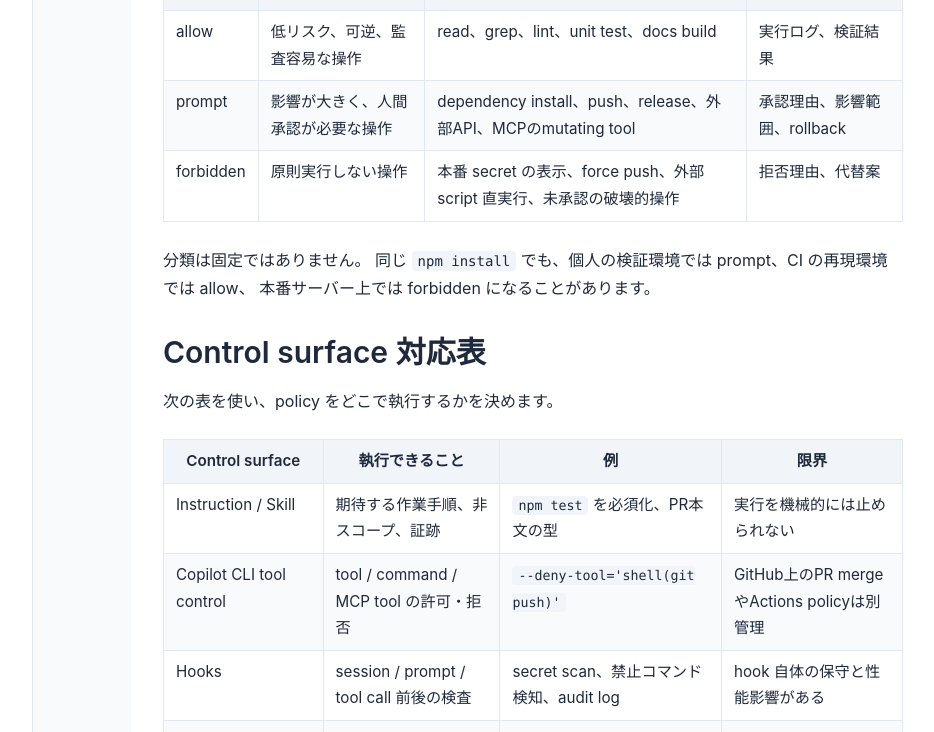
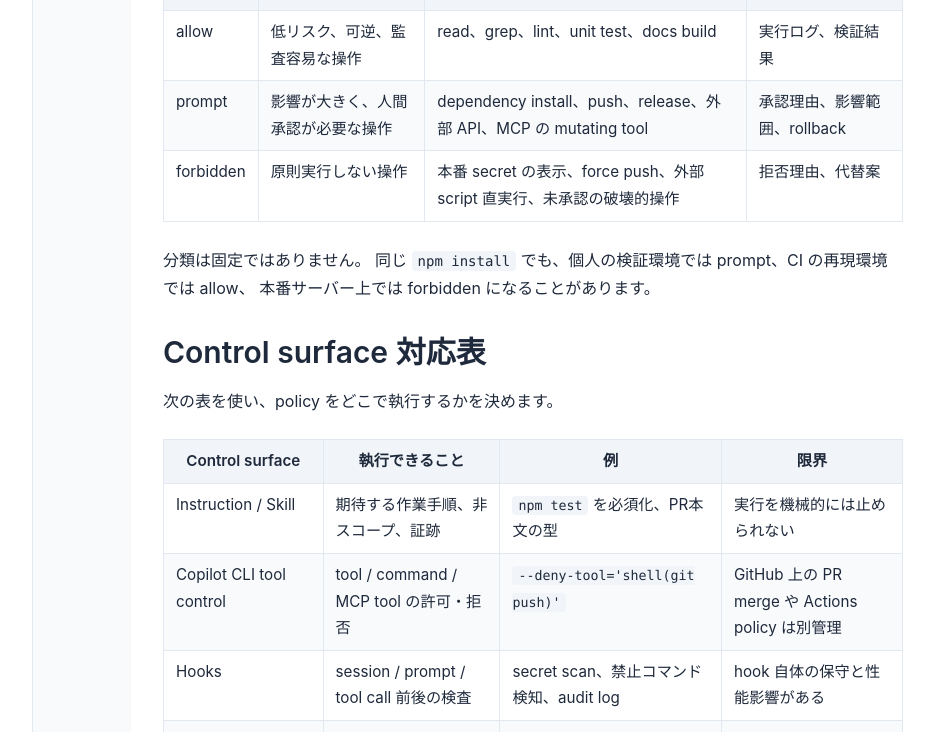
Before and after one commit to itdojp/GitHub-AgentOps-book, a Jekyll site: the page built from docs/chapters/chapter05/index.md, in a window 1280 px wide and 900 px high, scrolled down 935 px, cut to the strip 168-900 px from the top of the window. Shown: the whole strip, without its empty margins (247-1181 px from the left). Built offline with Jekyll 4.4.1, drawn with Linux system fonts in a browser that asks for light colours.

```diff
--- a/docs/chapters/chapter05/index.md
+++ b/docs/chapters/chapter05/index.md
@@ -39,7 +39,7 @@ Policy は、**文書、tool permission、hook、CI、GitHub repository controls
 | 区分 | 意味 | 例 | 必要な証跡 |
 | --- | --- | --- | --- |
 | allow | 低リスク、可逆、監査容易な操作 | read、grep、lint、unit test、docs build | 実行ログ、検証結果 |
-| prompt | 影響が大きく、人間承認が必要な操作 | dependency install、push、release、外部API、MCPのmutating tool | 承認理由、影響範囲、rollback |
+| prompt | 影響が大きく、人間承認が必要な操作 | dependency install、push、release、外部 API、MCP の mutating tool | 承認理由、影響範囲、rollback |
 | forbidden | 原則実行しない操作 | 本番 secret の表示、force push、外部 script 直実行、未承認の破壊的操作 | 拒否理由、代替案 |
 
 分類は固定ではありません。
@@ -53,7 +53,7 @@ Policy は、**文書、tool permission、hook、CI、GitHub repository controls
 | Control surface | 執行できること | 例 | 限界 |
 | --- | --- | --- | --- |
 | Instruction / Skill | 期待する作業手順、非スコープ、証跡 | `npm test` を必須化、PR本文の型 | 実行を機械的には止められない |
-| Copilot CLI tool control | tool / command / MCP tool の許可・拒否 | `--deny-tool='shell(git push)'` | GitHub上のPR mergeやActions policyは別管理 |
+| Copilot CLI tool control | tool / command / MCP tool の許可・拒否 | `--deny-tool='shell(git push)'` | GitHub 上の PR merge や Actions policy は別管理 |
 | Hooks | session / prompt / tool call 前後の検査 | secret scan、禁止コマンド検知、audit log | hook 自体の保守と性能影響がある |
 | CI / required checks | 再現可能な品質ゲート | lint、test、link check、policy check | 人間承認や設計妥当性は直接判断しない |
 | CODEOWNERS | ファイル領域別の review owner | `.github/**`、security docs、infra | 所有者に権限が必要。レビュー品質までは保証しない |
```
Also changed, not shown: src/chapters/chapter05/index.md (+2 -2 lines).
